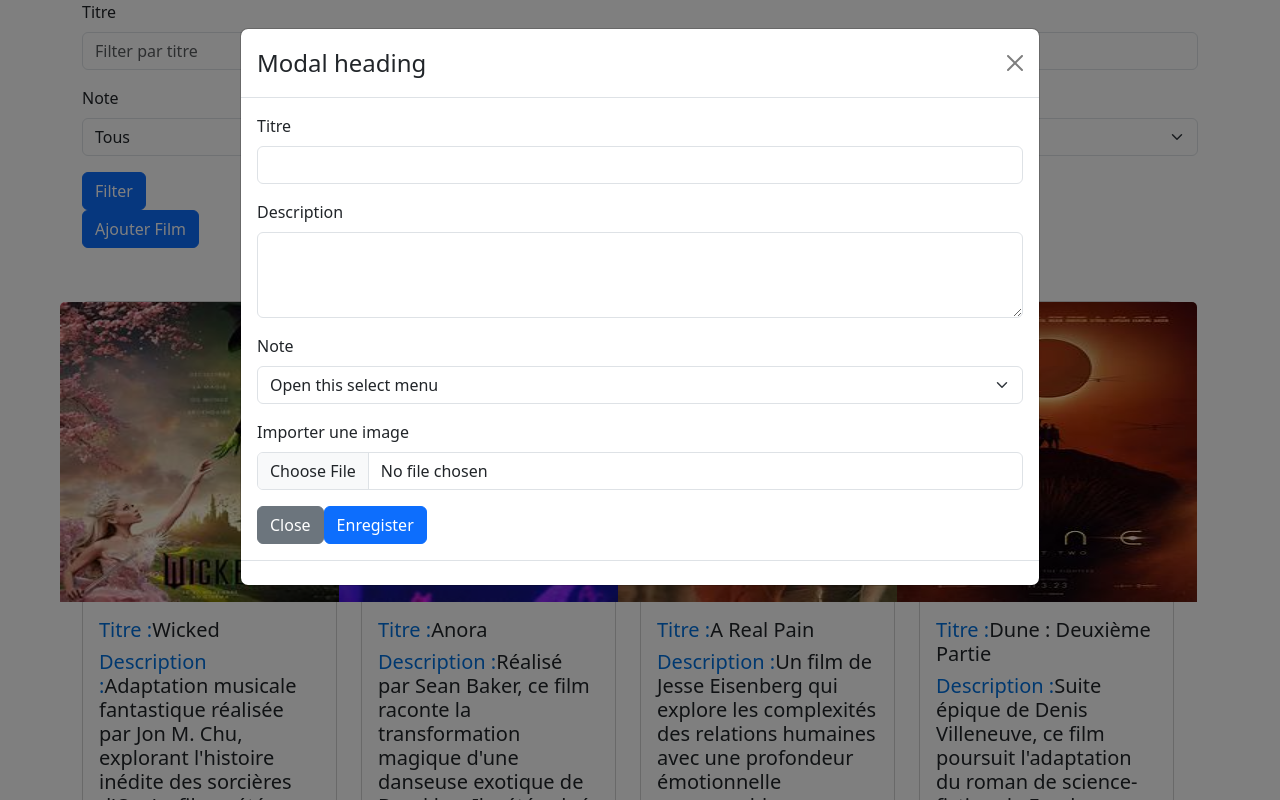
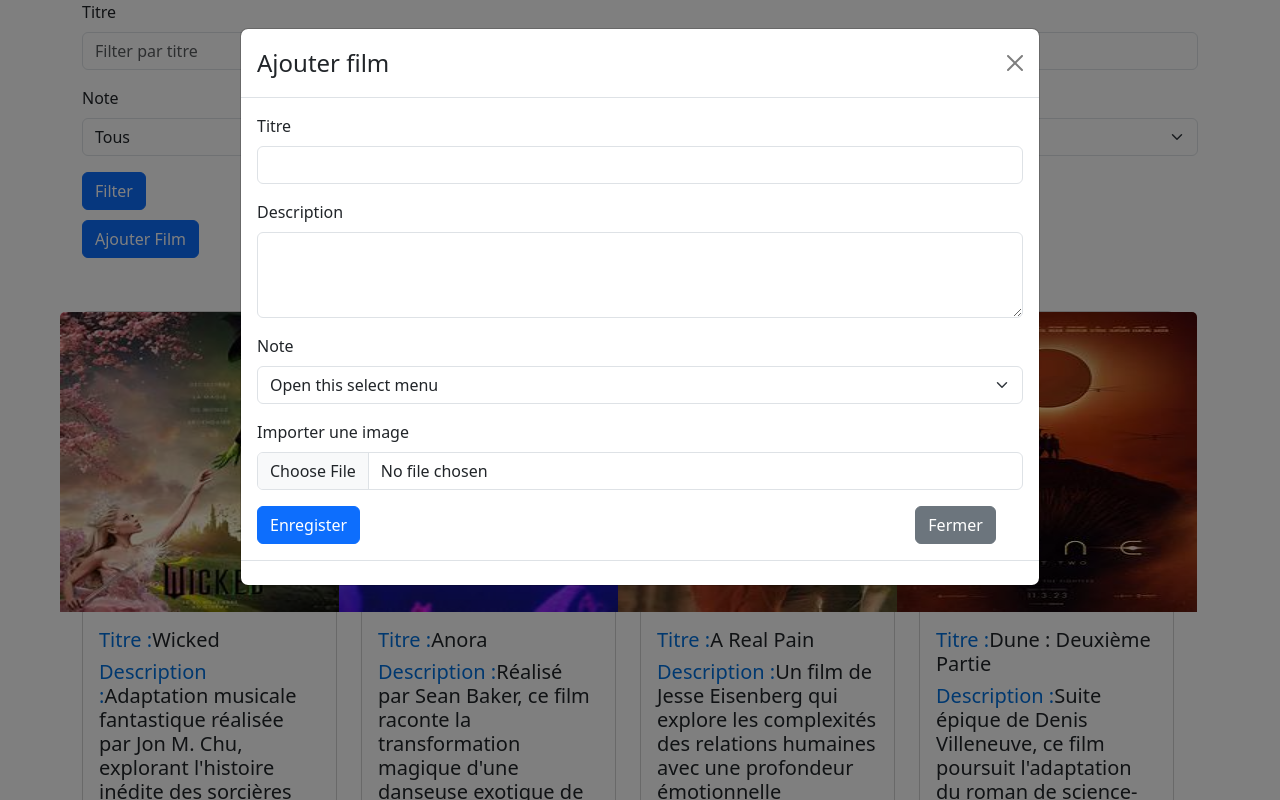
Before and after one commit to BA-Olfa/checkpointhooks, a React (Create React App) app: page / in a window 1280 px wide. Both pictures are taken after a click on the button "Ajouter Film". Shown: the top 800 px of the page. Built offline with nearby package versions, Linux system fonts and the light colour scheme.

Commit message:
commit 8

```diff
--- a/src/component/AddMovie.jsx
+++ b/src/component/AddMovie.jsx
@@ -32,32 +32,29 @@ const AddMovie = ({ movies, setmovies }) => {
 
       const handleFileChange = (event) => {
         const selectedFile = event.target.files[0];
-
         if (selectedFile) {
           const url = URL.createObjectURL(selectedFile);
           setPosterURL(url);
           setFile(selectedFile);
         }
       };
-
       const [show, setShow] = useState(false);
       const handleClose = () => setShow(false);
       const handleShow = () => setShow(true);
   return (
     <>
     <Form>
-    <Row xs="auto">
+
+    <Row xs={1} md={6} className="g-1" Style="padding-top: 10px;">
       <Col xs={2}>
-        <Button variant="primary" onClick={handleShow}>
-        Ajouter Film
-      </Button></Col>
+      <Button variant="primary" onClick={handleShow}>Ajouter Film</Button>
+      </Col>
     </Row>
     </Form>
 
-
     <Modal show={show} onHide={handleClose}  size="lg">
       <Modal.Header closeButton>
-      <Modal.Title>Modal heading</Modal.Title>
+        <Modal.Title>Ajouter film</Modal.Title>
       </Modal.Header>
       <Modal.Body>
       <Form onSubmit={handleAddMovie}>
@@ -76,7 +73,6 @@ const AddMovie = ({ movies, setmovies }) => {
           {tabNote.map((elemt,index)=>(
           <option key={index+1} value={elemt}>{elemt}</option>
           ))}
-
           </Form.Select>
         </Form.Group>
         <Form.Group controlId="formFile" className="mb-3">
@@ -95,18 +91,22 @@ const AddMovie = ({ movies, setmovies }) => {
               )}
             </div>
           )}
+        <Row xs="auto">
 
-      <Button variant="secondary" onClick={handleClose}>
-        Close
+        <Col xs={2}><Button variant="primary" type="submit">
+          Enregister
+        </Button></Col>
+        <Col xs={8}></Col>
+        <Col xs={2}><Button variant="secondary" onClick={handleClose}>
+          Fermer
         </Button>
-      <Button variant="primary" type="submit">
-        Enregister
-      </Button>
+        </Col>
+
+        </Row>
+
       </Form>
-
       </Modal.Body>
       <Modal.Footer>
-
       </Modal.Footer>
   </Modal>
   </>
```
Lines whose indentation alone changed are shown as unchanged.
